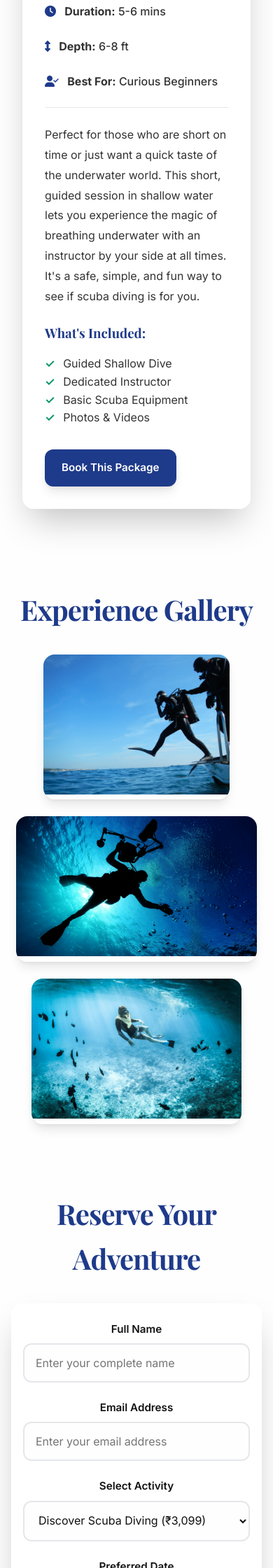
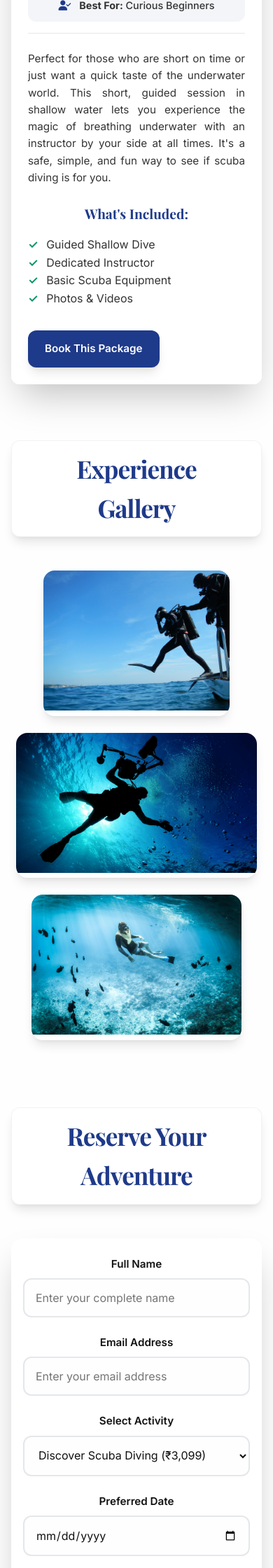
Before and after one commit to ashwininnovatehive/Scuba_Diving_Add, a Flask app: page /shallow-scuba-dive-details in a window 390 px wide. Shown: the part 845-3085 px from the top of the page at 70% size. Run offline with Flask 3, Linux system fonts and the light colour scheme.

Commit message:
Update shallow-scuba-dive.html

```diff
--- a/templates/shallow-scuba-dive.html
+++ b/templates/shallow-scuba-dive.html
@@ -160,6 +160,52 @@
         position: relative;
         letter-spacing: -1px;
       }
+
+      section h2::after {
+        content: "";
+        position: absolute;
+        bottom: -1rem;
+        left: 50%;
+        transform: translateX(-50%);
+        width: 80px;
+        height: 3px;
+        background: var(--gold);
+        border-radius: 2px;
+      }
+
+      /* --- NEW STYLES FOR BOXED HEADINGS --- */
+
+      /* Center the containers for the boxed headings */
+      #gallery > div,
+      #book > div {
+        /* This ensures the inline-block h2 is centered within its parent */
+        text-align: center;
+      }
+
+      /* Style for the new boxed headings */
+      #gallery h2,
+      #book h2 {
+        display: inline-block; /* Make the box wrap the text */
+        background: #ffffff;
+        padding: 0.75rem 2.5rem;
+        border-radius: var(--border-radius);
+        box-shadow: var(--shadow-medium);
+        margin-bottom: 3rem; /* Add more space below the heading */
+        font-size: clamp(
+          2.2rem,
+          5vw,
+          3.5rem
+        ); /* Adjust font size for the box */
+        border: 1px solid rgba(0, 0, 0, 0.05);
+      }
+
+      /* Remove the gold line from the boxed headings */
+      #gallery h2::after,
+      #book h2::after {
+        display: none;
+      }
+
+      /* --- END NEW STYLES --- */
       .gallery-grid {
         display: flex;
         justify-content: center;
@@ -419,6 +465,76 @@
         }
       }
 
+      /* Enhanced Mobile Styles for Package Detail Pages */
+      @media (max-width: 768px) {
+        .package-detail-section {
+          padding: 5rem 1rem 2rem 1rem;
+          min-height: auto;
+        }
+
+        .detail-container {
+          padding: 1.5rem;
+          margin: 0;
+          gap: 2rem;
+          background: rgba(255, 255, 255, 0.95);
+          border-radius: var(--border-radius);
+        }
+
+        .detail-content h1 {
+          font-size: 2rem;
+          line-height: 1.2;
+          margin-bottom: 1rem;
+          text-align: center;
+        }
+
+        .back-link {
+          display: block;
+          text-align: center;
+          margin-bottom: 1.5rem;
+          padding: 0.75rem 1rem;
+          background: rgba(30, 58, 138, 0.1);
+          border-radius: var(--border-radius);
+          font-size: 0.9rem;
+        }
+
+        .detail-content .tagline {
+          font-size: 1rem;
+          text-align: center;
+          margin-bottom: 1.5rem;
+        }
+
+        .detail-highlights {
+          flex-direction: column;
+          gap: 0.75rem;
+          padding-bottom: 1rem;
+          border-bottom: 1px solid #e5e7eb;
+        }
+
+        .detail-highlights li {
+          background: rgba(30, 58, 138, 0.05);
+          padding: 0.75rem 1rem;
+          border-radius: var(--border-radius);
+          font-size: 0.9rem;
+          text-align: center;
+        }
+
+        .detail-includes ul {
+          grid-template-columns: 1fr;
+          gap: 0.5rem;
+        }
+
+        .detail-includes h3 {
+          text-align: center;
+          font-size: 1.2rem;
+        }
+
+        .detail-content p {
+          text-align: justify;
+          font-size: 0.95rem;
+          line-height: 1.6;
+        }
+      }
+
       /* Hamburger Menu */
       .hamburger {
         display: none;
@@ -481,21 +598,42 @@
           top: 0;
           width: 100%;
           border-radius: 0;
-          background: rgba(255, 255, 255, 0.95);
-          backdrop-filter: blur(10px);
-          min-height: 70px;
-          padding: 0.5rem 1rem;
+          background: rgba(255, 255, 255, 0.98);
+          backdrop-filter: blur(12px);
+          min-height: 75px;
+          padding: 0.75rem 1rem;
+          left: 0;
+          transform: none;
+          box-shadow: 0 2px 10px rgba(0, 0, 0, 0.1);
+          border-bottom: 1px solid rgba(30, 58, 138, 0.1);
+        }
+
+        nav .logo {
+          margin-left: 0;
+          flex: 1;
+          justify-content: flex-start;
+        }
+
+        .logo-image {
+          height: 55px;
+          width: auto;
+        }
+
+        .logo-text {
+          font-size: 1.4rem;
+          margin-left: 0.5rem;
+          display: none; /* Hide text on very small screens */
         }
 
         body {
-          padding-top: 70px;
+          padding-top: 75px;
         }
 
         .nav-menu {
           position: fixed;
-          top: 70px;
+          top: 75px;
           right: 0;
-          width: 50%;
+          width: 60%;
           background: var(--warm-white);
           box-shadow: 0 10px 30px rgba(0, 0, 0, 0.2);
           transform: translateY(-100%);
```
Also changed, not shown: other parts of templates/shallow-scuba-dive.html (+36 -3 lines).
